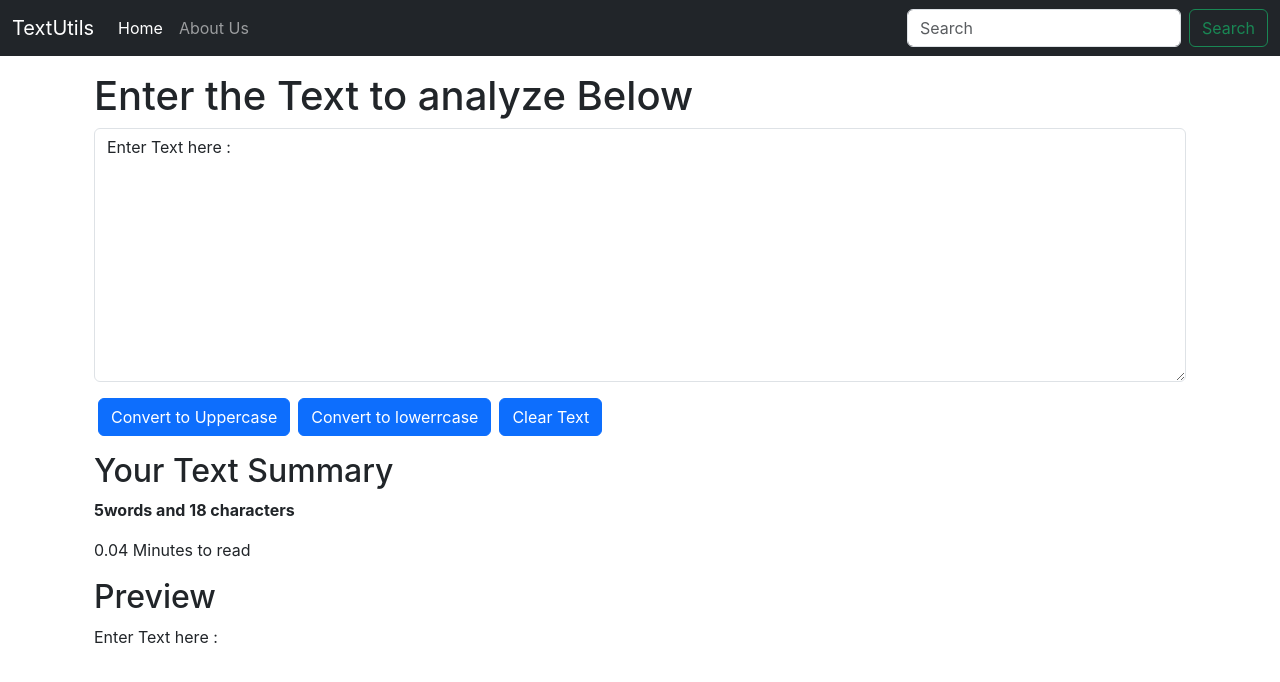
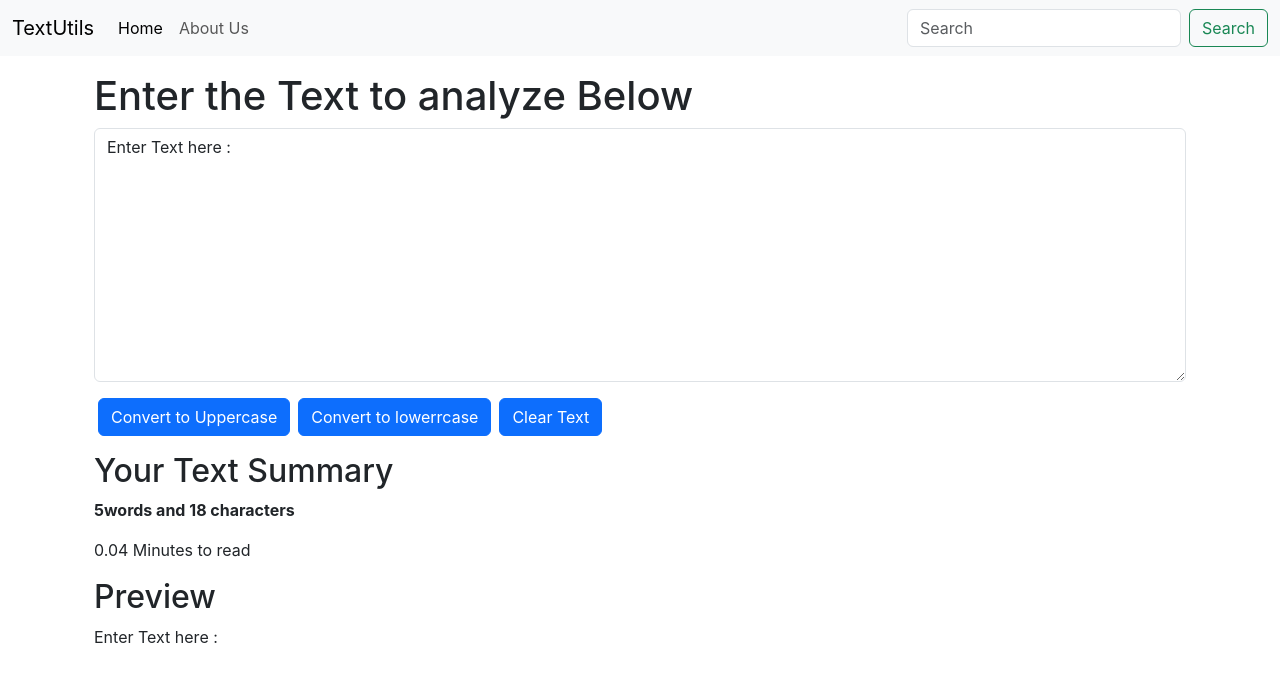
Before and after one commit to Abhi-33/React-fullCourse, a React (Create React App) app: page / in a window 1280 px wide. Shown: the top 682 px of the page. Built offline with nearby package versions, Linux system fonts and the light colour scheme.

Commit message:
Updated all the files

```diff
--- a/src/App.js
+++ b/src/App.js
@@ -1,12 +1,14 @@
+import { useState } from 'react';
 import './App.css';
 // import About from './components/About';
 import Navbar from './components/Navbar';
 import TextForm from './components/TextForm'
 
 function App() {
+  const [mode ,setMode ] =  useState('light') //it tells whether the dark mode is enabled or not
   return (
    <>
-<Navbar title="TextUtils"/>
+<Navbar title="TextUtils" mode={mode}/>
 <div className="container my-3">
 <TextForm heading="Enter the Text to analyze Below" />
 {/* <About /> */}
--- a/src/components/Navbar.js
+++ b/src/components/Navbar.js
@@ -4,7 +4,7 @@
 export default function Navbar(props) {
   return (
     <div>
-       <nav className="navbar navbar-expand-lg navbar-dark bg-dark">
+       <nav className={`navbar navbar-expand-lg navbar-${props.mode} bg-${props.mode}`}>
   <div className="container-fluid">
     <a className="navbar-brand" href="/">{props.title}</a>
     <button className="navbar-toggler" type="button" data-bs-toggle="collapse" data-bs-target="#navbarSupportedContent" aria-controls="navbarSupportedContent" aria-expanded="false" aria-label="Toggle navigation">
```
